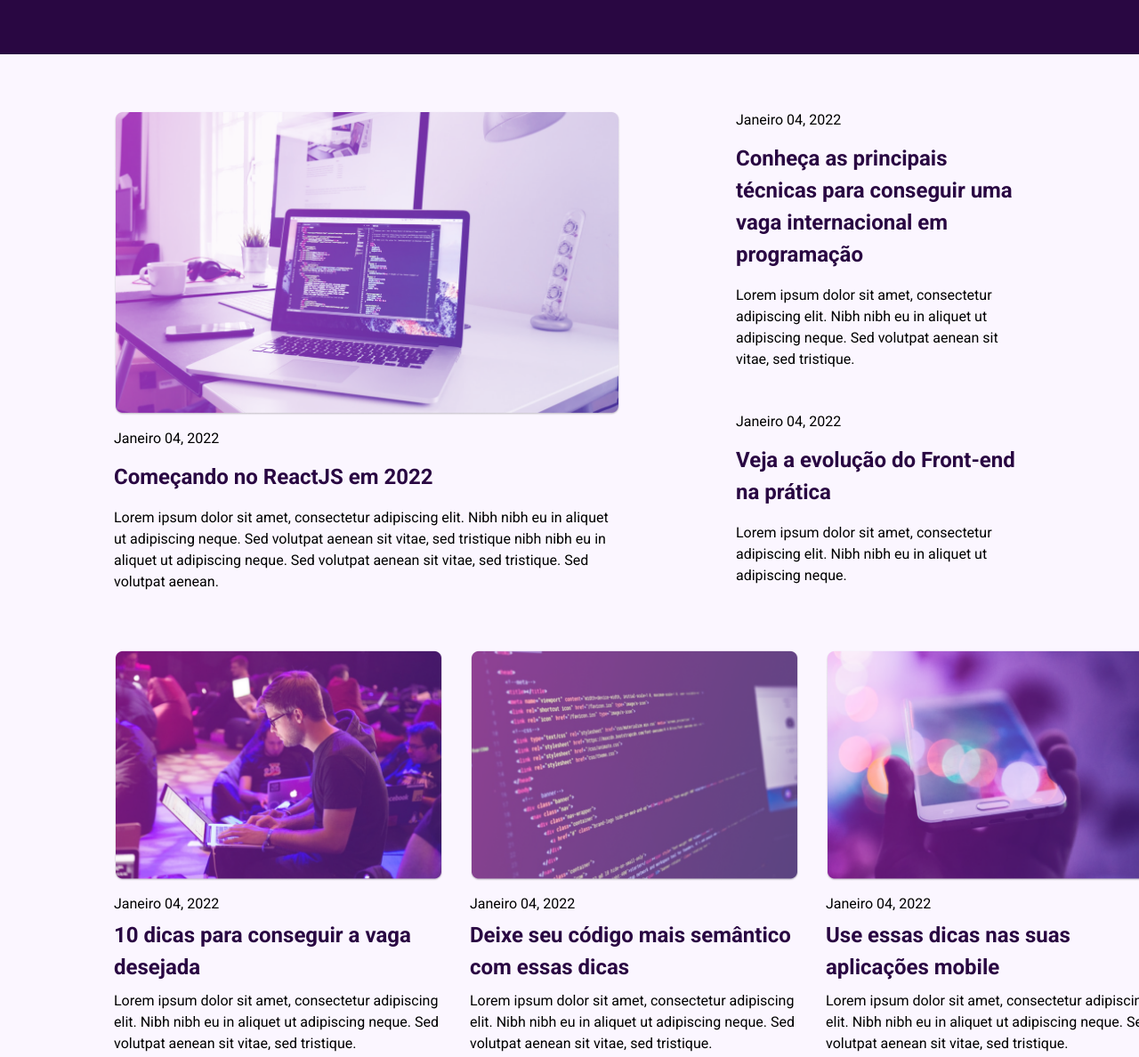
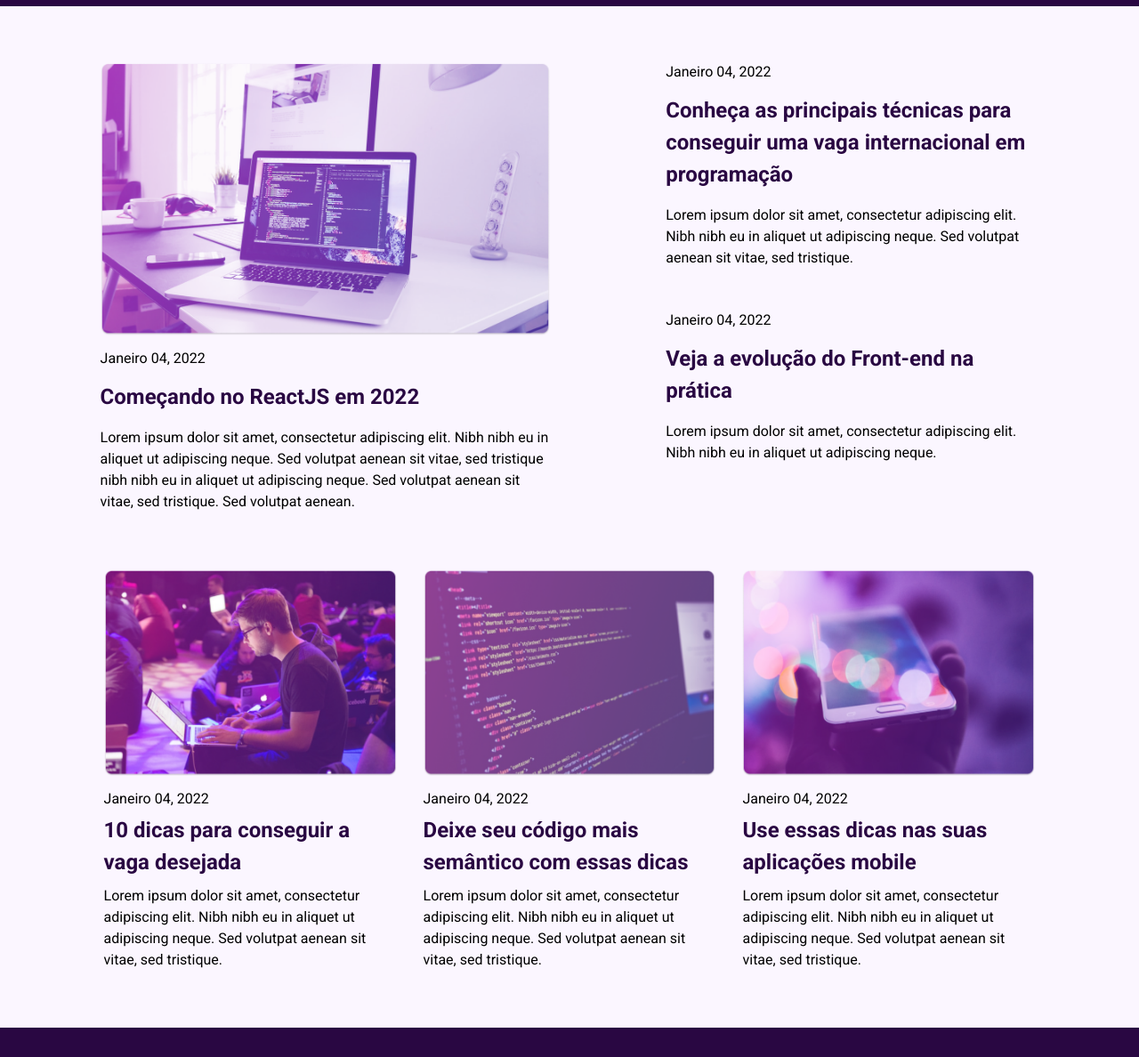
Before and after one commit to xandekoch/the-blog, a plain HTML site: page index.html in a window 1280 px wide. Shown: the part 473-1661 px from the top of the page at 89% size. Drawn offline with Linux system fonts and the light colour scheme.

Commit message:
desktop responsiveness fix

```diff
--- a/style.css
+++ b/style.css
@@ -119,6 +119,7 @@ width: 100%;
 #main .wrapper {
   display: flex;
   align-items: center;
+  justify-content: center;
   gap: 3rem;
 
   padding-bottom: 6.4rem;
@@ -155,8 +156,9 @@ width: 100%;
 }
 
 #main .wrapper img {
-  width: 57rem;
-  height: 34.6rem;
+  width: 39.55%;
+  max-width: 57rem;
+  max-height: 34.6rem;
 }
 
 /* =============== BIG-ARTICLES =============== */
@@ -167,6 +169,7 @@ width: 100%;
 
 #big-articles .wrapper {
   display: flex;
+  justify-content: center;
   gap: 13rem;
 }
 
@@ -175,12 +178,14 @@ width: 100%;
   flex-direction: column;
   gap: 1.6rem;
 
+  width: 39.5vw;
   max-width: 56.9rem;
 }
 
 #big-articles .wrapper .article img {
-  width: 56.9rem;
-  height: 34.2rem;
+  width: 39.5vw;
+  max-width: 56.9rem;
+  max-height: 34.2rem;
 }
 
 .article .article-date {
@@ -207,13 +212,19 @@ width: 100%;
   margin-bottom: 4.8rem;
 }
 
+#big-articles .wrapper .articles-aside .article {
+  width: 32.75vw;
+  max-width: 47.2rem;
+}
+
 /* =============== MINI-ARTICLES =============== */
 
 #mini-articles .wrapper {
   margin-bottom: 6.4rem;
+  margin-inline: auto;
 
   display: flex;
-  justify-content: space-between;
+  justify-content: center;
   gap: 3rem;
 }
 
@@ -222,12 +233,15 @@ width: 100%;
   flex-direction: column;
   gap: 0.8rem;
 
+  width: 25.7vw;
   max-width: 37rem;
 }
 
 #mini-articles .wrapper .article img {
-  width: 37rem;
-  height: 26rem;
+  width: 25.7vw;
+  max-width: 37rem;
+  max-height: 26rem;
+
   margin-bottom: 0.8rem;
 }
 
```
Lines whose indentation alone changed are shown as unchanged.
